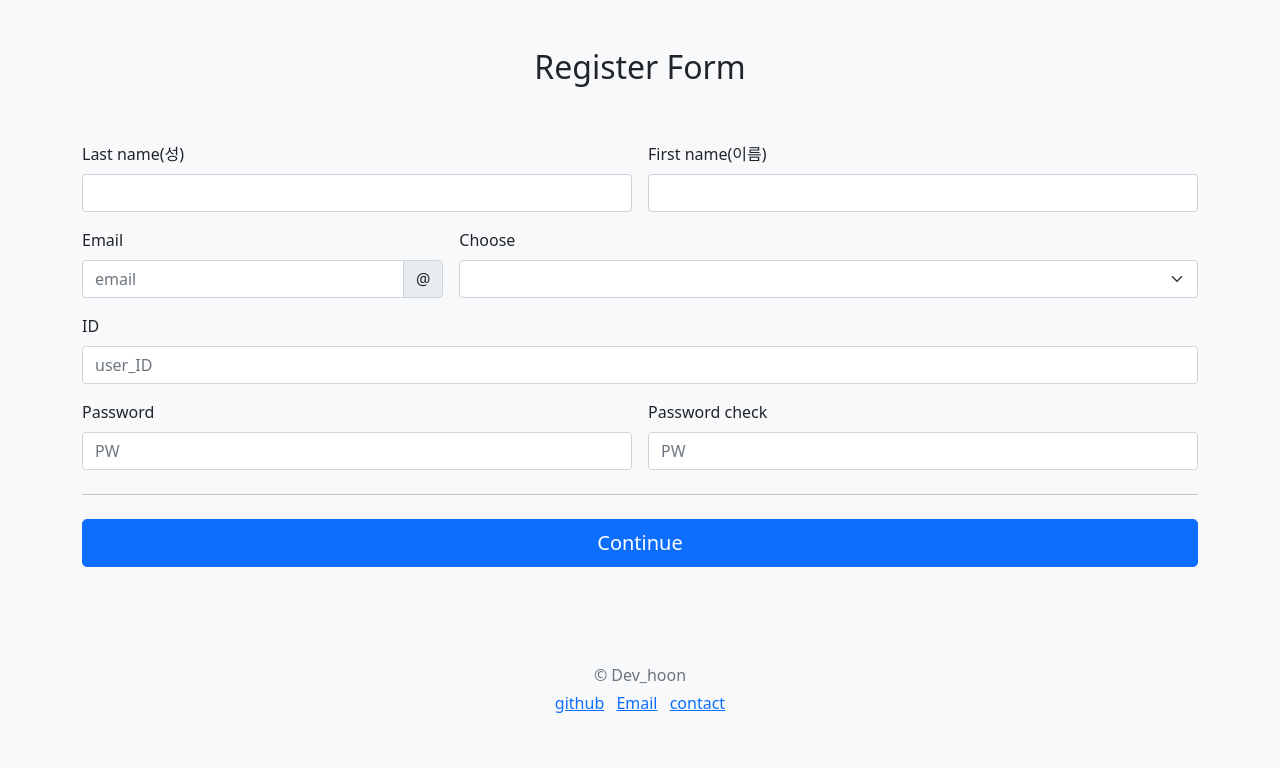
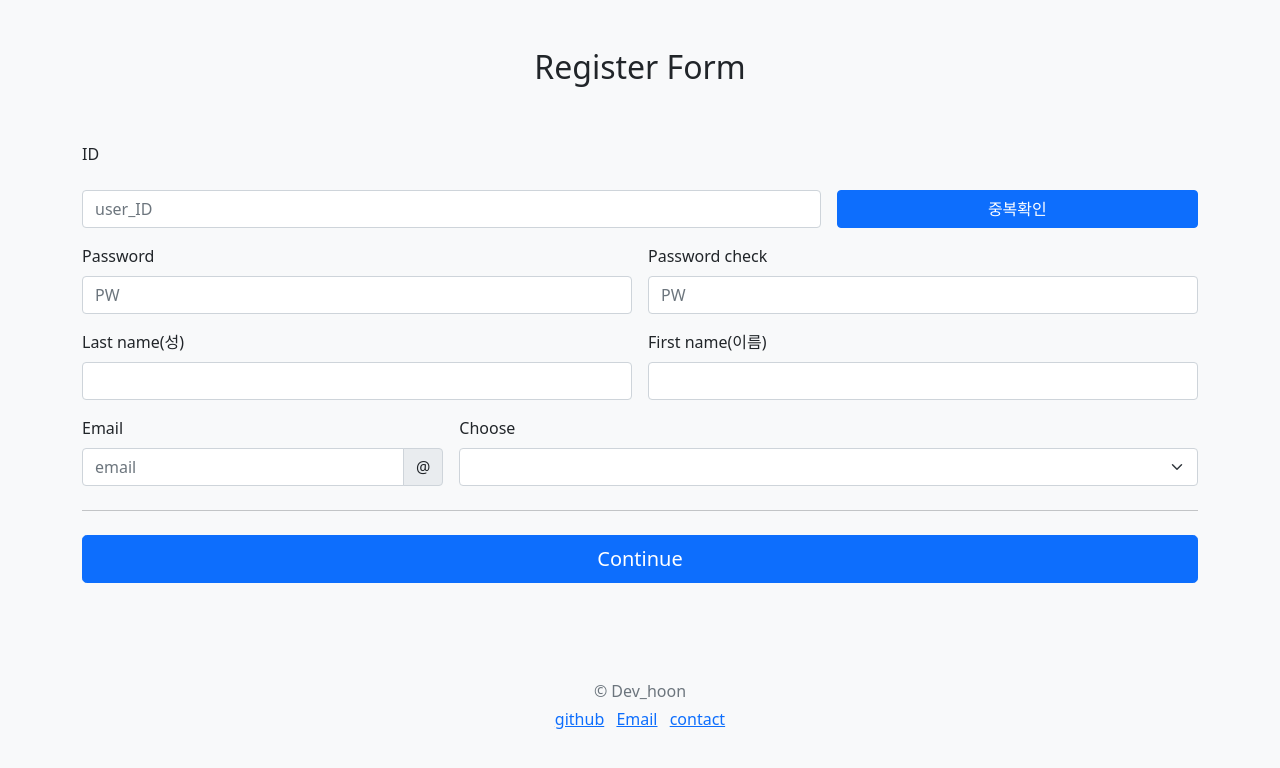
Before and after one commit to leesero2/WEB-Portfolio, a PHP site: page /join.php in a window 1280 px wide. Shown: the top 768 px of the page. Run offline with PHP 8.4, Linux system fonts and the light colour scheme.

```diff
--- a/개인 메모장 사이트/join.php
+++ b/개인 메모장 사이트/join.php
@@ -9,6 +9,7 @@
     <!-- Bootstrap core CSS -->
     <link href="https://cdn.jsdelivr.net/npm/bootstrap@5.1.3/dist/css/bootstrap.min.css" rel="stylesheet" integrity="sha384-1BmE4kWBq78iYhFldvKuhfTAU6auU8tT94WrHftjDbrCEXSU1oBoqyl2QvZ6jIW3" crossorigin="anonymous">
     <script>
+    //비밀번호 체크 함수
     function checkPW(){
         let password1 = document.getElementById("pw1").value;
         let password2 = document.getElementById("pw2").value;
@@ -19,6 +20,7 @@
         }
         return true;
     }
+
     </script>
     <script src="https://cdn.jsdelivr.net/npm/bootstrap@5.1.3/dist/js/bootstrap.bundle.min.js" integrity="sha384-ka7Sk0Gln4gmtz2MlQnikT1wXgYsOg+OMhuP+IlRH9sENBO0LRn5q+8nbTov4+1p" crossorigin="anonymous"></script>
     <script src="js/memo.js" type="module"></script>
@@ -36,6 +38,38 @@
         <!-- <h4 class="mb-3">Billing address</h4> -->
         <form class="needs-validation" novalidate>
           <div class="row g-3">
+          <label for="text" class="form-label">ID</label>
+          <div class="col-8">
+
+              <input type="text" class="form-control" id="uid" name="user_id" placeholder="user_ID" required>
+              <div class="invalid-feedback">
+                Please enter a valid email address for shipping updates.
+              </div>
+            </div>
+
+            <div class="col-4">
+              <!-- <label for="text" class="form-label" display="none">ㅇㅇ</label> -->
+              <button class="w-100 btn btn-primary btn" onclick="checkid();">중복확인</button>
+              <div class="invalid-feedback">
+                Please enter a valid ID.
+              </div>
+            </div>
+
+            <div class="col-6">
+              <label for="email" class="form-label">Password</label>
+              <input type="password" class="form-control" id="pw1" name="user_pwd" placeholder="PW" required>
+              <div class="invalid-feedback">
+                Please enter a valid password.
+              </div>
+            </div>
+
+            <div class="col-6">
+              <label for="email" class="form-label">Password check</label>
+              <input type="password" class="form-control" id="pw2" name="user_pwd2" placeholder="PW" required>
+              <div class="invalid-feedback">
+                Please enter a valid password check.
+              </div>
+            </div>
 
             <div class="col-sm-6">
               <label for="lastName" class="form-label">Last name(성)</label>
@@ -77,29 +111,7 @@
               </div>
             </div>
 
-            <div class="col-12">
-              <label for="text" class="form-label">ID</label>
-              <input type="text" class="form-control" id="text" name="user_id" placeholder="user_ID" required>
-              <div class="invalid-feedback">
-                Please enter a valid email address for shipping updates.
-              </div>
-            </div>
 
-            <div class="col-6">
-              <label for="email" class="form-label">Password</label>
-              <input type="password" class="form-control" id="pw1" name="user_pwd" placeholder="PW" required>
-              <div class="invalid-feedback">
-                Please enter a valid email address for shipping updates.
-              </div>
-            </div>
-
-            <div class="col-6">
-              <label for="email" class="form-label">Password check</label>
-              <input type="password" class="form-control" id="pw2" name="user_pwd2" placeholder="PW" required>
-              <div class="invalid-feedback">
-                Please enter a valid email address for shipping updates.
-              </div>
-            </div>
           </div>
 
           <hr class="my-4">
--- a/개인 메모장 사이트/js/memo.js
+++ b/개인 메모장 사이트/js/memo.js
@@ -66,3 +66,14 @@ function checkPW(){
     }
     return true;
 }
+
+function checkid(){
+    let user_id = documemt.getElementById("uid").value;
+    if(user_id){
+        url = "checkid.php?user_id="+user_id;
+        window.open(url,"chkid","width=400,height=200");
+
+    }else{
+        alert("아이디를 입력하세요");
+    }
+}
```
Also changed, not shown: 개인 메모장 사이트/checkid.php (added, +18 -0 lines). Lines whose indentation alone changed are shown as unchanged.
